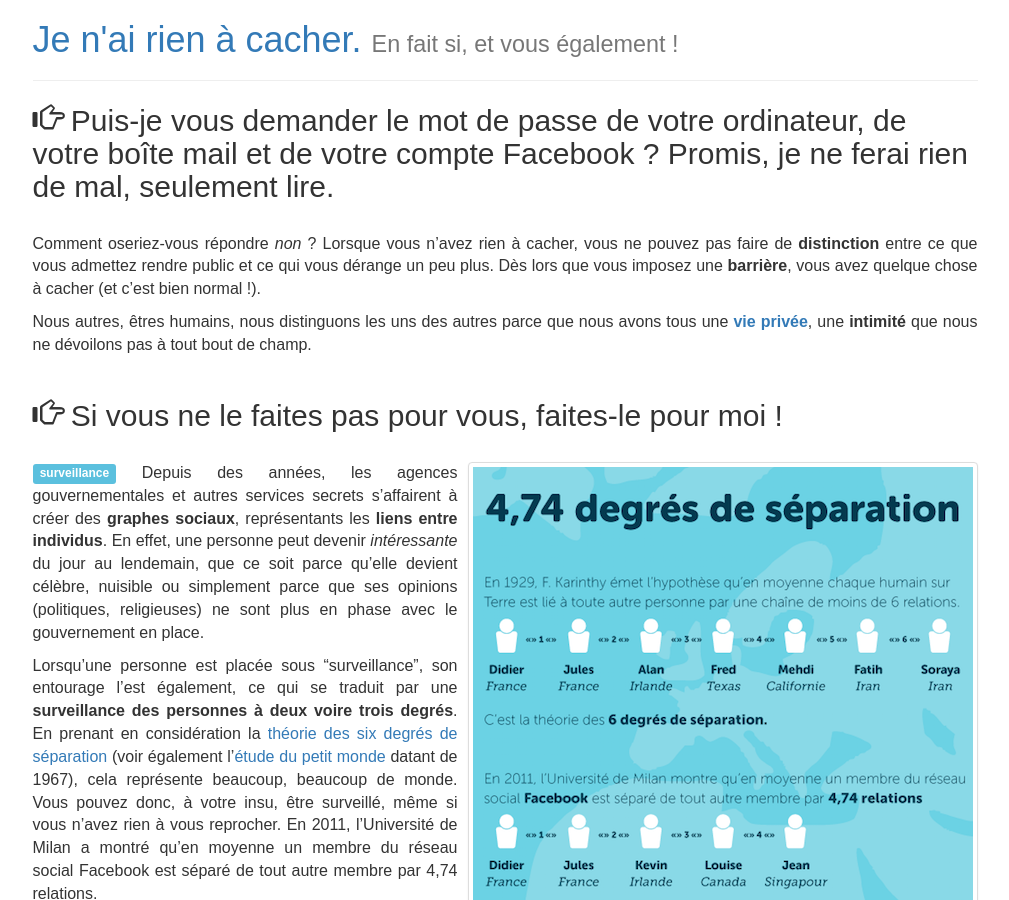
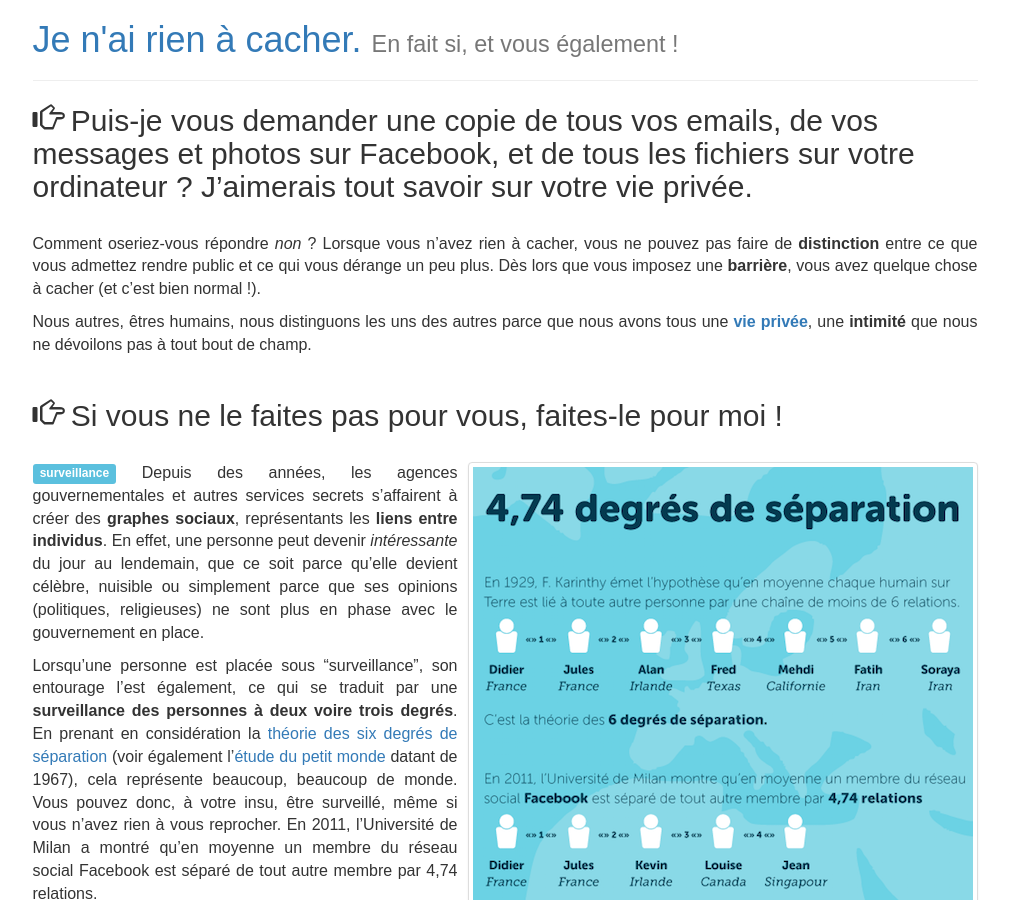
Before and after one commit to willdurand/jenairienacacher.fr, a Jekyll site: the page built from index.md, in a window 1280 px wide and 900 px high. Shown: the whole window, without its empty margins (135-1144 px from the left). Built offline with Jekyll 4.4.1, drawn with Linux system fonts in a browser that asks for light colours; some web fonts are replaced; Markdown is read by kramdown in place of the engine named in the settings; comment, search, counter and statistics services are not loaded.

Commit message:
reword question about user privacy

```diff
--- a/_data/headlines.yml
+++ b/_data/headlines.yml
@@ -1,7 +1,7 @@
 -
-    title: "Puis-je vous demander le mot de passe de votre ordinateur, de votre
-    boîte mail et de votre compte Facebook ? Promis, je ne ferai rien de mal,
-    seulement lire."
+    title: "Puis-je vous demander une copie de tous vos emails, de vos messages
+    et photos sur Facebook, et de tous les fichiers sur votre ordinateur ?
+    J'aimerais tout savoir sur votre vie privée."
     content: >
         Comment oseriez-vous répondre _non_ ? Lorsque vous n'avez rien à cacher,
         vous ne pouvez pas faire de **distinction** entre ce que vous admettez
```
